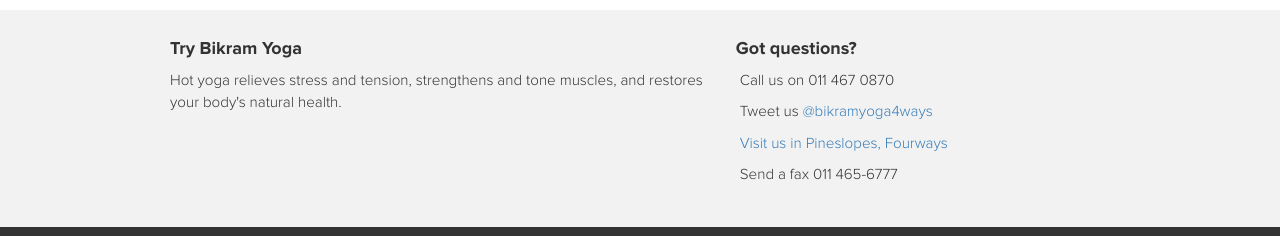
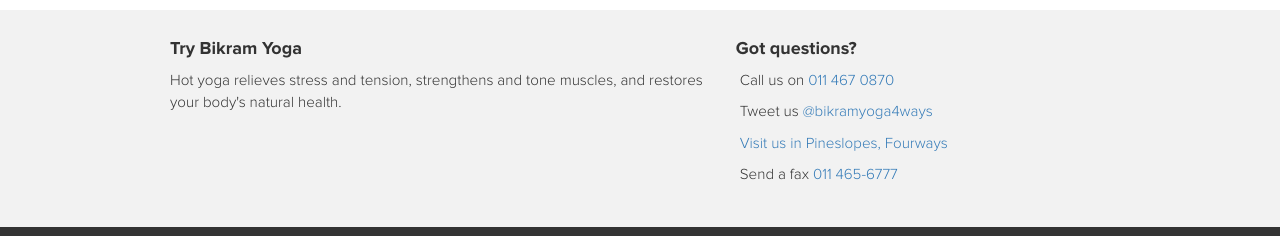
Before and after one commit to heyfarai/bikram, a website: page views/index.html in a window 1280 px wide. Shown: the part 3244-3480 px from the top of the page. Drawn offline with nearby package versions, Linux system fonts and the light colour scheme; files that its build step writes are made by us from their sources.

Commit message:
Added tel: link

```diff
--- a/views/footer.html
+++ b/views/footer.html
@@ -23,14 +23,14 @@
                     <ul class="list-unstyled">
                     	<li>
                             <span class="glyphicon"></span>
-                            Call us on 011 467 0870
+                            Call us on <a href="tel:+27114670870">011 467 0870</a>
                         </li>
                         <li><span class="glyphicon"></span> Tweet us <a target="_blank" href="https://twitter.com/bikramyoga4ways">@bikramyoga4ways</a></li>
                         <li><span class="glyphicon"></span>
                         <a target="_blank" href="/contact">Visit us in Pineslopes, Fourways</a></li>
                         <li>
                         <span class="glyphicon glyphicon-fax"></span>
-                        Send a fax 011 465-6777</li>
+                        Send a fax <a href="fax:+27114656777">011 465-6777</a></li>
                     </ul>
                 </div>
             </div>
```
